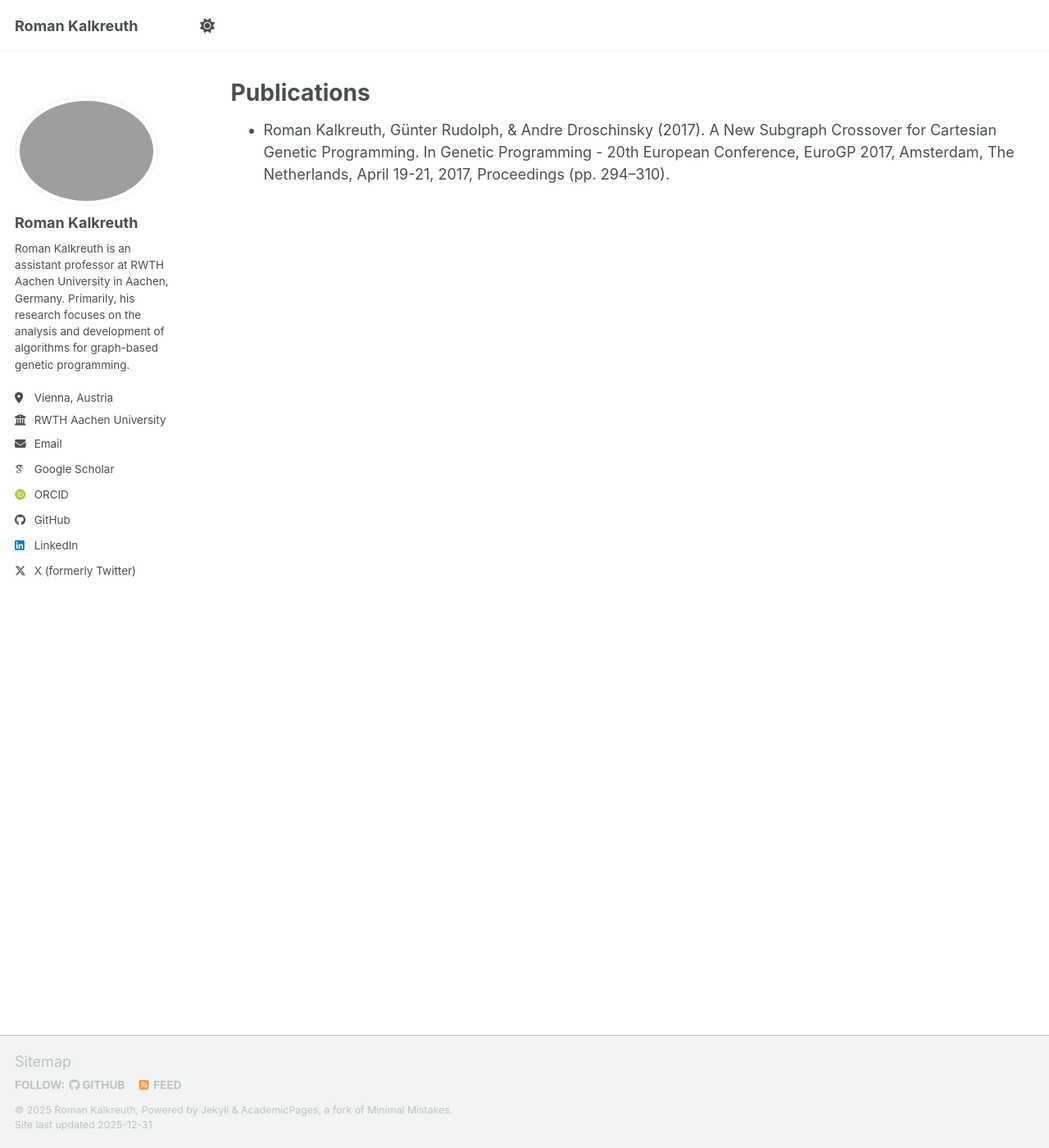
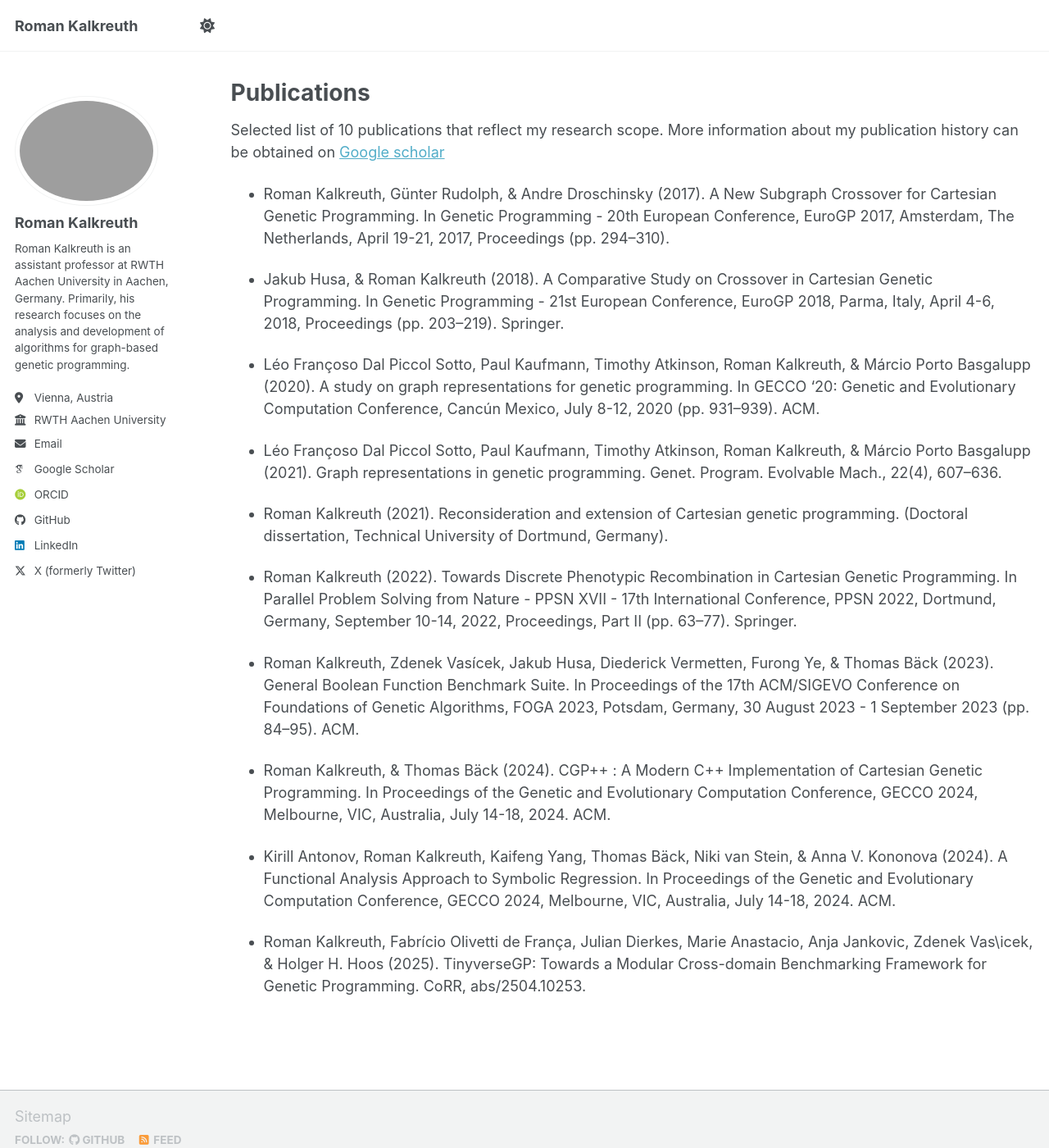
Before and after one commit to RomanKalkreuth/romankalkreuth.github.io, a Jekyll site: the page built from _pages/publications.md, in a window 1280 px wide and 1400 px high. Shown: the whole window at 82% size. Built offline with Jekyll 4.4.1, drawn with Linux system fonts in a browser that asks for light colours; some web fonts are replaced; a script bundle is joined from its source files by our own code; library files that are not in the unit come from our copies.

Commit message:
Update publications.md

```diff
--- a/_pages/publications.md
+++ b/_pages/publications.md
@@ -8,5 +8,24 @@ redirect_from:
   - /publications.html
 ---
 
+Selected list of 10 publications that reflect my research scope. More information about my publication history can be obtained on [Google scholar](https://scholar.google.com/citations?user=F07Th5gAAAAJ&hl=en)
 
 * Roman Kalkreuth, Günter Rudolph, & Andre Droschinsky (2017). A New Subgraph Crossover for Cartesian Genetic Programming. In Genetic Programming - 20th European Conference, EuroGP 2017, Amsterdam, The Netherlands, April 19-21, 2017, Proceedings (pp. 294–310).
+
+* Jakub Husa, & Roman Kalkreuth (2018). A Comparative Study on Crossover in Cartesian Genetic Programming. In Genetic Programming - 21st European Conference, EuroGP 2018, Parma, Italy, April 4-6, 2018, Proceedings (pp. 203–219). Springer.
+
+* Léo Françoso Dal Piccol Sotto, Paul Kaufmann, Timothy Atkinson, Roman Kalkreuth, & Márcio Porto Basgalupp (2020). A study on graph representations for genetic programming. In GECCO '20: Genetic and Evolutionary Computation Conference, Cancún Mexico, July 8-12, 2020 (pp. 931–939). ACM.
+
+* Léo Françoso Dal Piccol Sotto, Paul Kaufmann, Timothy Atkinson, Roman Kalkreuth, & Márcio Porto Basgalupp (2021). Graph representations in genetic programming. Genet. Program. Evolvable Mach., 22(4), 607–636.
+
+* Roman Kalkreuth (2021). Reconsideration and extension of Cartesian genetic programming. (Doctoral dissertation, Technical University of Dortmund, Germany).
+
+* Roman Kalkreuth (2022). Towards Discrete Phenotypic Recombination in Cartesian Genetic Programming. In Parallel Problem Solving from Nature - PPSN XVII - 17th International Conference, PPSN 2022, Dortmund, Germany, September 10-14, 2022, Proceedings, Part II (pp. 63–77). Springer.
+
+* Roman Kalkreuth, Zdenek Vasícek, Jakub Husa, Diederick Vermetten, Furong Ye, & Thomas Bäck (2023). General Boolean Function Benchmark Suite. In Proceedings of the 17th ACM/SIGEVO Conference on Foundations of Genetic Algorithms, FOGA 2023, Potsdam, Germany, 30 August 2023 - 1 September 2023 (pp. 84–95). ACM.
+
+* Roman Kalkreuth, & Thomas Bäck (2024). CGP++ : A Modern C++ Implementation of Cartesian Genetic Programming. In Proceedings of the Genetic and Evolutionary Computation Conference, GECCO 2024, Melbourne, VIC, Australia, July 14-18, 2024. ACM.
+
+* Kirill Antonov, Roman Kalkreuth, Kaifeng Yang, Thomas Bäck, Niki van Stein, & Anna V. Kononova (2024). A Functional Analysis Approach to Symbolic Regression. In Proceedings of the Genetic and Evolutionary Computation Conference, GECCO 2024, Melbourne, VIC, Australia, July 14-18, 2024. ACM.
+
+* Roman Kalkreuth, Fabrício Olivetti de França, Julian Dierkes, Marie Anastacio, Anja Jankovic, Zdenek Vas\icek, & Holger H. Hoos (2025). TinyverseGP: Towards a Modular Cross-domain Benchmarking Framework for Genetic Programming. CoRR, abs/2504.10253.
```
